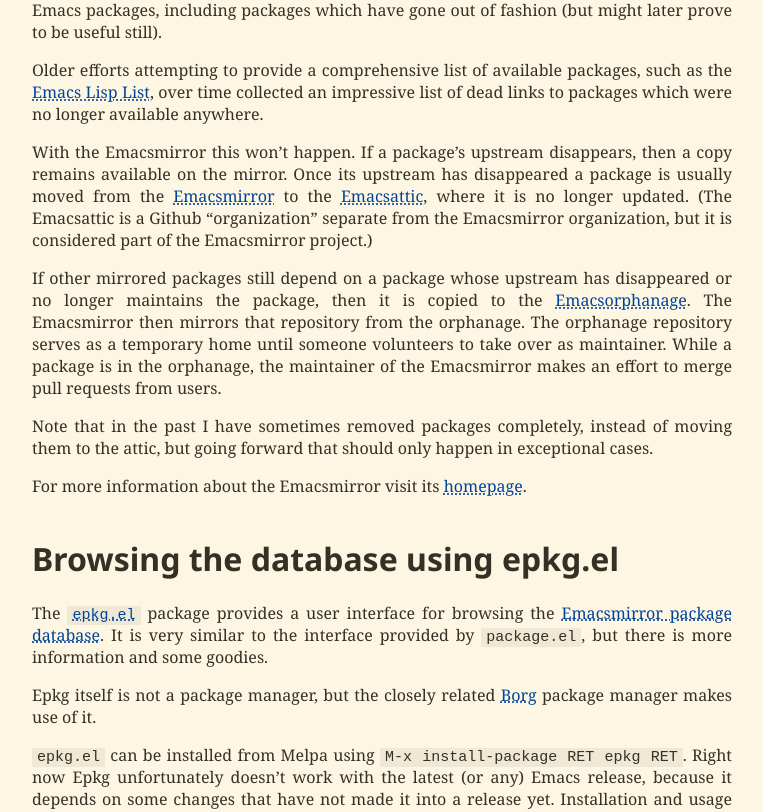
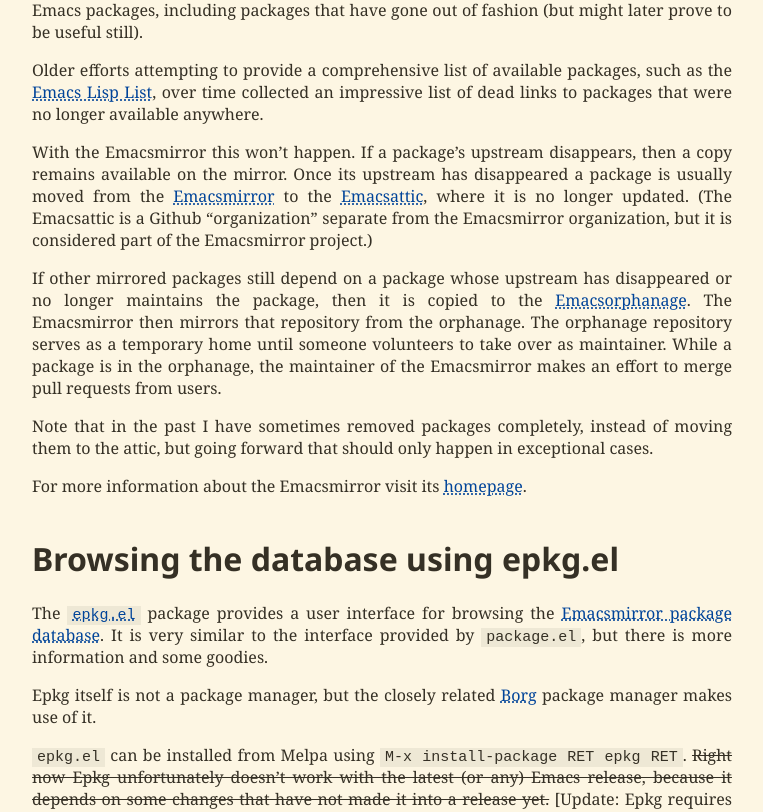
Before and after one commit to tarsius/emacsair.me, a Jekyll site: the page built from _posts/2016-04-16-re-introducing-the-emacsmirror.md, in a window 1280 px wide and 1400 px high, scrolled down 461 px. Shown: the part 283-1095 px from the top of the window, without its empty margins (258-1021 px from the left). Built offline with Jekyll 4.4.1, drawn with Linux system fonts in a browser that asks for light colours; comment, search, counter and statistics services are not loaded; some of the changed text lies outside the part shown.

Commit message:
[c] update  "Re-introducing the Emacsmirror"

```diff
--- a/_posts/2016-04-16-re-introducing-the-emacsmirror.md
+++ b/_posts/2016-04-16-re-introducing-the-emacsmirror.md
@@ -22,12 +22,12 @@ available as a Git repository.
 <img src="https://emacsmirror.net/assets/emacsmirror.png">
 
 One primary purpose of the Emacsmirror is to provide a comprehensive
-list of available Emacs packages, including packages which have gone
+list of available Emacs packages, including packages that have gone
 out of fashion (but might later prove to be useful still).
 
 Older efforts attempting to provide a comprehensive list of available
 packages, such as the [Emacs Lisp List][ell], over time collected an
-impressive list of dead links to packages which were no longer
+impressive list of dead links to packages that were no longer
 available anywhere.
 
 With the Emacsmirror this won't happen.  If a package's upstream
@@ -63,10 +63,11 @@ Epkg itself is not a package manager, but the closely
 related [Borg][borg-post] package manager makes use of it.
 
 `epkg.el` can be installed from Melpa using `M-x install-package RET
-epkg RET`.  Right now Epkg unfortunately doesn't work with the latest
-(or any) Emacs release, because it depends on some changes that have
-not made it into a release yet.  Installation and usage instructions
-can be found in [the manual][epkg-manual].
+epkg RET`.  ~~Right now Epkg unfortunately doesn't work with the
+latest (or any) Emacs release, because it depends on some changes that
+have not made it into a release yet.~~ [Update: Epkg requires Emacs
+v25.1.]  Installation and usage instructions can be found
+in [the manual][epkg-manual].
 
 <img src="https://emacsmirror.net/assets/epkg.png">
 
```
